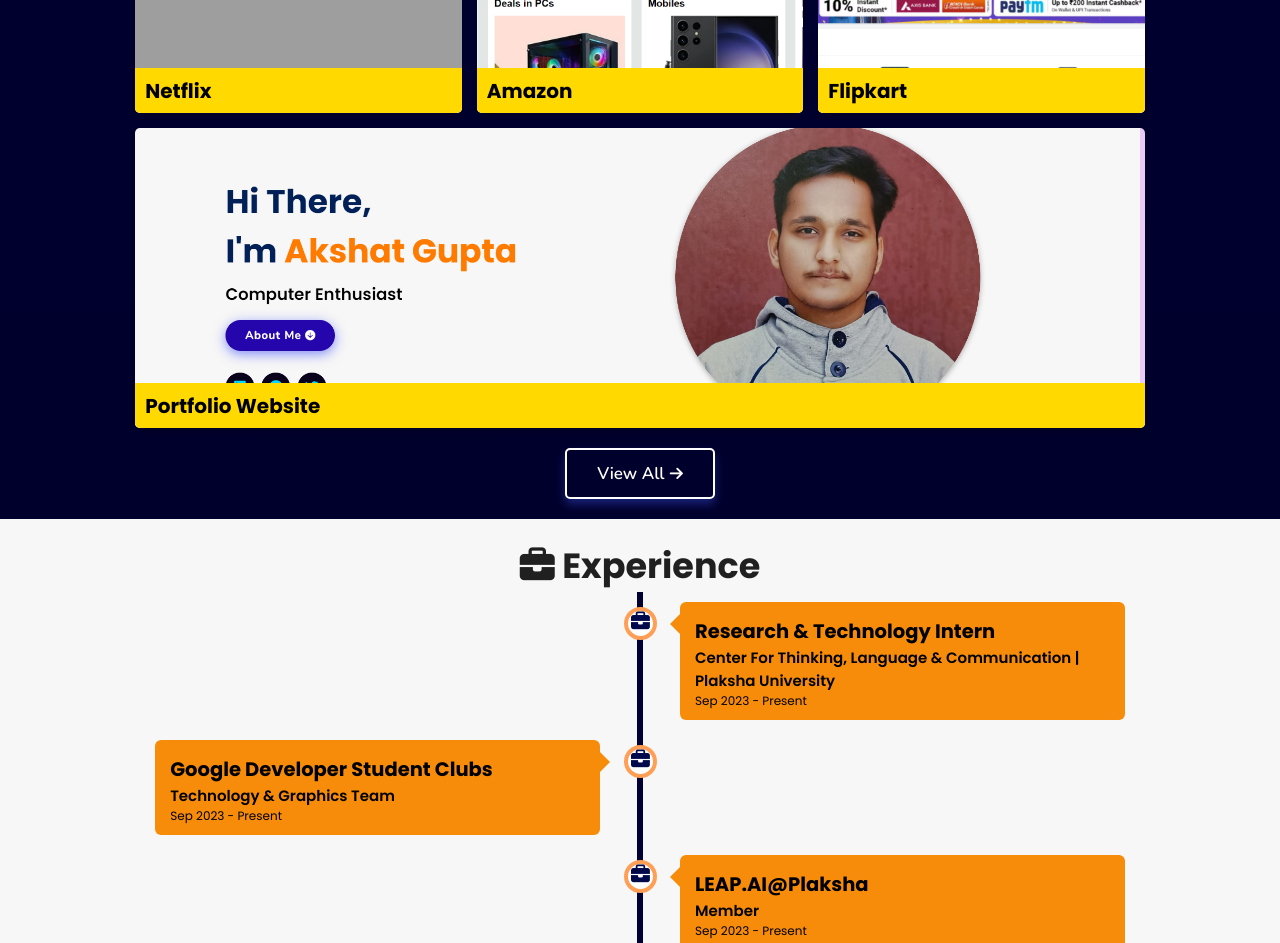
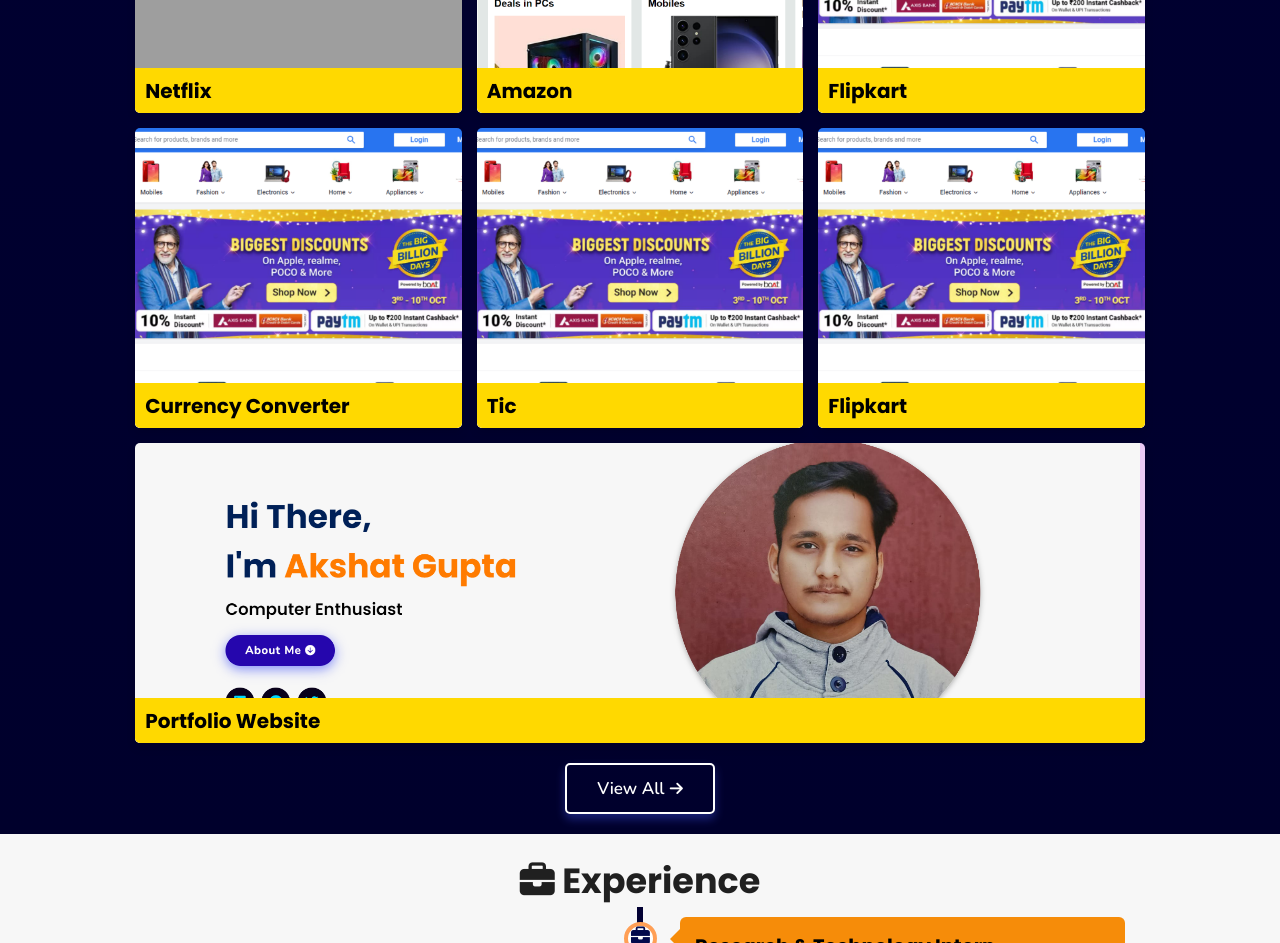
Before and after one commit to Akshat3144/akshat.bio, a plain HTML site: page index.html in a window 1280 px wide. Shown: the part 3580-4523 px from the top of the page. Drawn offline with nearby package versions, Linux system fonts and the light colour scheme; grey boxes are pictures that could not be loaded; animation ran at ten frames a second.

Commit message:
Update index.html

```diff
--- a/index.html
+++ b/index.html
@@ -282,6 +282,48 @@
       </div>
     </div>
     <div class="box tilt">
+      <img draggable="false" src="./assets/images/pp3.png" alt="" />
+      <div class="content">
+        <div class="tag">
+        <h3>Currency Converter</h3>
+        </div>
+        <div class="desc">
+          <p>Created Currency Converter using APIs!</p>
+          <div class="btns">
+            <a href="https://akshat3144.github.io/Currency_Converter/" class="btn" target="_blank"><i class="fas fa-eye"></i> View</a>
+          </div>
+        </div>
+      </div>
+    </div>
+    <div class="box tilt">
+      <img draggable="false" src="./assets/images/pp3.png" alt="" />
+      <div class="content">
+        <div class="tag">
+        <h3>Tic</h3>
+        </div>
+        <div class="desc">
+          <p>Created Flipkart Clone!</p>
+          <div class="btns">
+            <a href="./assets/images/pp3.png" class="btn" target="_blank"><i class="fas fa-eye"></i> View</a>
+          </div>
+        </div>
+      </div>
+    </div>
+    <div class="box tilt">
+      <img draggable="false" src="./assets/images/pp3.png" alt="" />
+      <div class="content">
+        <div class="tag">
+        <h3>Flipkart</h3>
+        </div>
+        <div class="desc">
+          <p>Created Flipkart Clone!</p>
+          <div class="btns">
+            <a href="./assets/images/pp3.png" class="btn" target="_blank"><i class="fas fa-eye"></i> View</a>
+          </div>
+        </div>
+      </div>
+    </div>
+    <div class="box tilt">
       <img draggable="false" src="./assets/images/pp.png" alt="" />
       <div class="content">
         <div class="tag">
```
